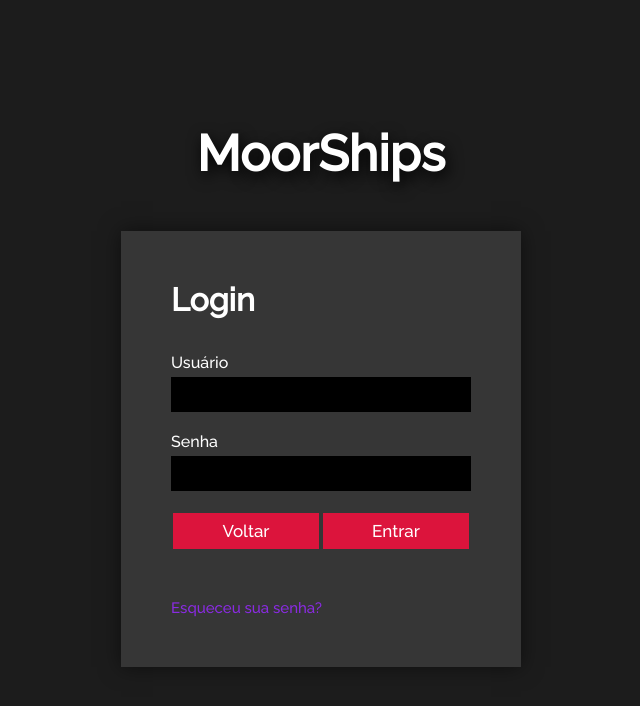
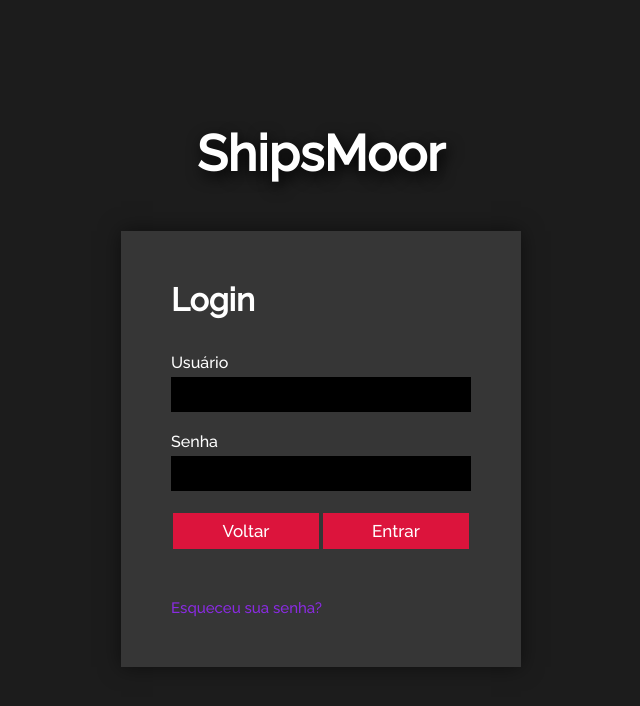
Before and after one commit to adrianmedeiros00/moorships, a React (Create React App) app: page /signin in a window 1280 px wide. Shown: the top 706 px of the page, without its empty margins (319-959 px from the left). Built offline with nearby package versions, Linux system fonts and the light colour scheme.

Commit message:
Changing aplications name

```diff
--- a/src/components/SignInContainer/index.jsx
+++ b/src/components/SignInContainer/index.jsx
@@ -1,6 +1,5 @@
 import React from "react";
 import { Link } from 'react-router-dom'
-import { ButtonsContainer } from "../../pages/UserActionsPage/styles";
 import {
   SignInInput,
   Button,
--- a/src/pages/Home/index.jsx
+++ b/src/pages/Home/index.jsx
@@ -8,7 +8,7 @@
     <>
       <Container>
         <Header>
-          <Title>MoorShips</Title>
+          <Title>ShipsMoor</Title>
           <Link to='/signin'>
             <Button>Login</Button>
           </Link>
--- a/src/pages/SignIn/index.jsx
+++ b/src/pages/SignIn/index.jsx
@@ -8,7 +8,7 @@
   return (
     <>
       <Container>
-        <Title>MoorShips</Title>
+        <Title>ShipsMoor</Title>
         <SignInContainer />
       </Container>
     </>
--- a/src/pages/UserActionsPage/index.jsx
+++ b/src/pages/UserActionsPage/index.jsx
@@ -20,7 +20,7 @@
     return (
         <Container>
             <Header>
-                <Title>MoorShips</Title>
+                <Title>ShipsMoor</Title>
                 <WelcomeText>Bem-vindo, {user}</WelcomeText>
                 <Link to='/signin' style={{textDecoration:'none', width:'150px'}}>
                     <Button>Voltar</Button>
```
